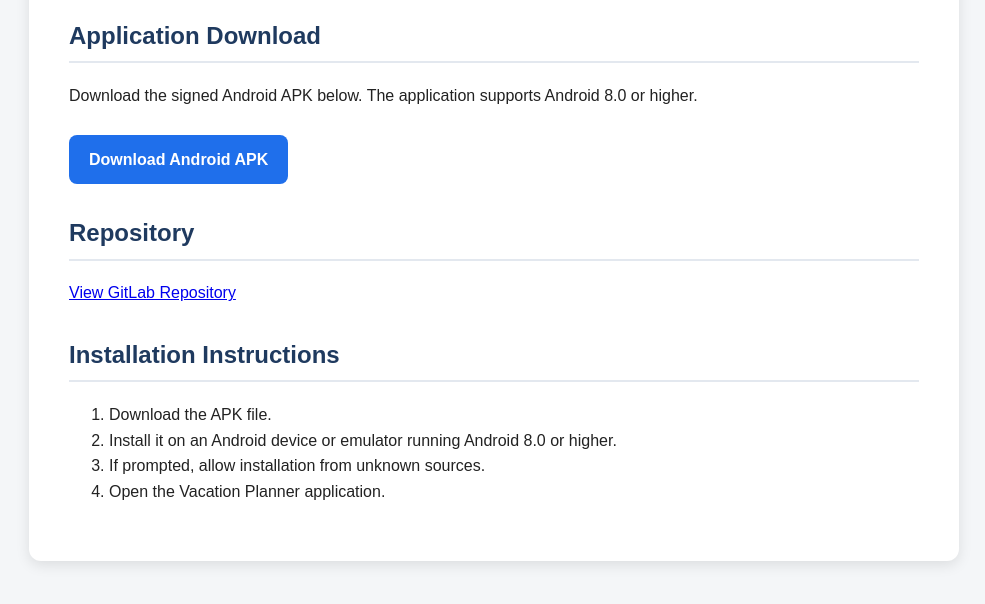
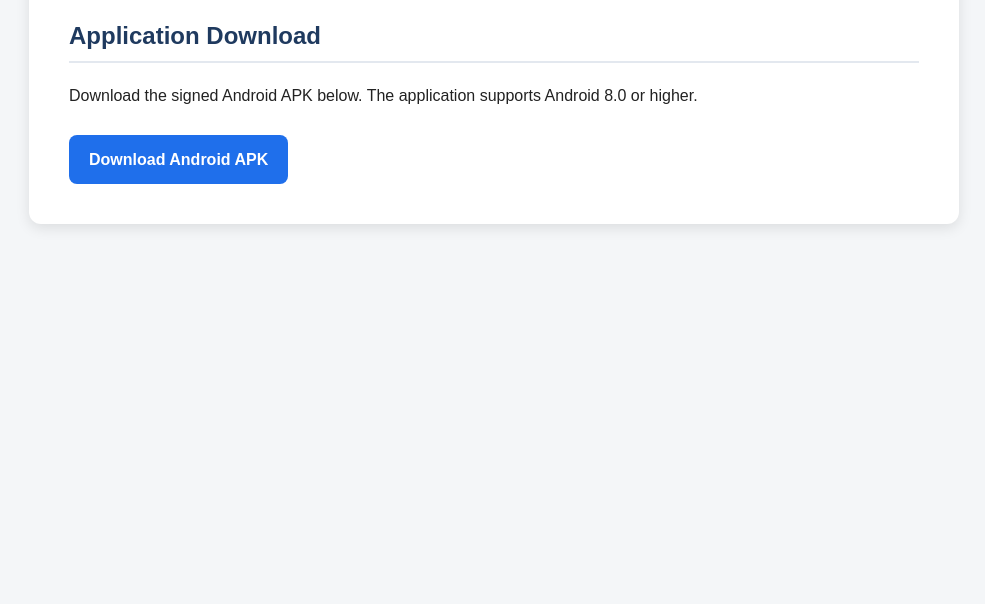
Before and after one commit to corymusselman5/D424_Vacation_Planner_06062026, a plain HTML site: page index.html in a window 1280 px wide. Shown: the part 166-770 px from the top of the page, without its empty margins (146-1131 px from the left). Drawn offline with Linux system fonts and the light colour scheme.

Commit message:
Index Site Update

```diff
--- a/index.html
+++ b/index.html
@@ -77,22 +77,5 @@
       Download Android APK
     </a>
 
-
-
-    <h2>Repository</h2>
-    <p>
-      <a href="https://gitlab.com/wgu-gitlab-environment/student-repos/cmusse10/d424-software-engineering-capstone">
-        View GitLab Repository
-      </a>
-    </p>
-
-    <h2>Installation Instructions</h2>
-    <ol>
-      <li>Download the APK file.</li>
-      <li>Install it on an Android device or emulator running Android 8.0 or higher.</li>
-      <li>If prompted, allow installation from unknown sources.</li>
-      <li>Open the Vacation Planner application.</li>
-    </ol>
-
   </div>
 </body>
```
